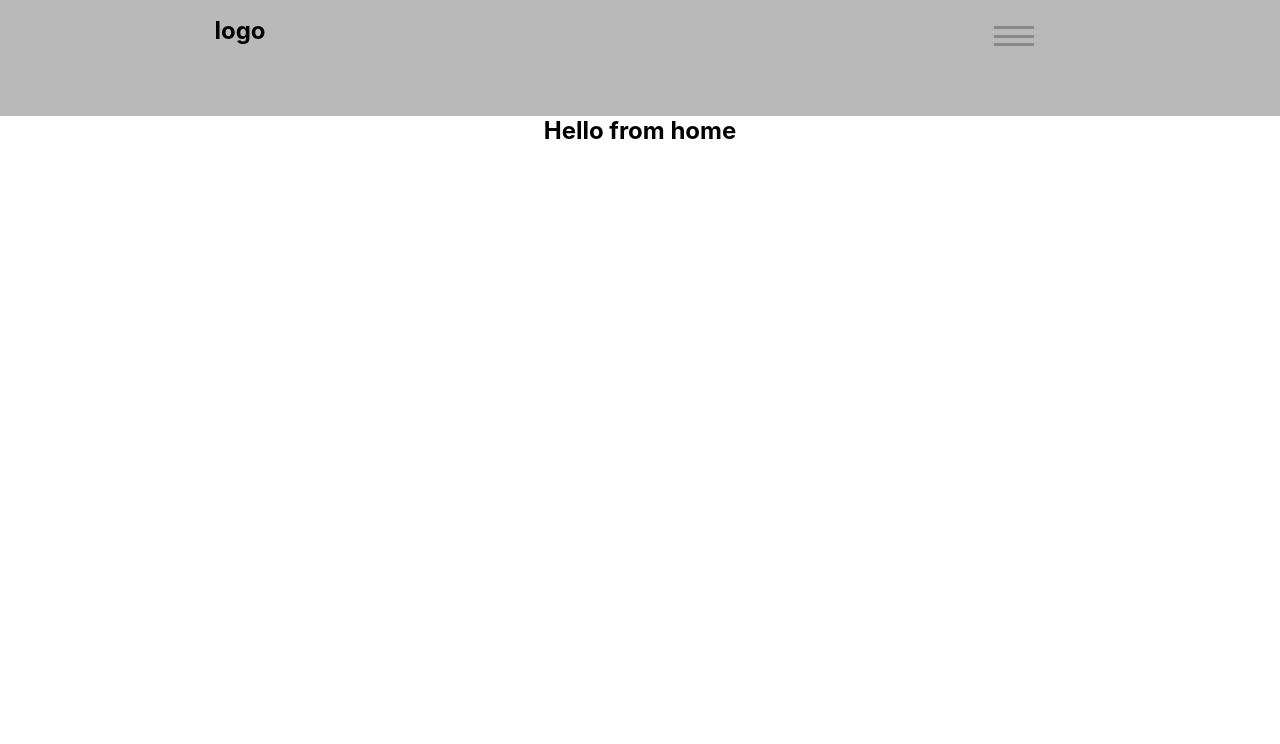
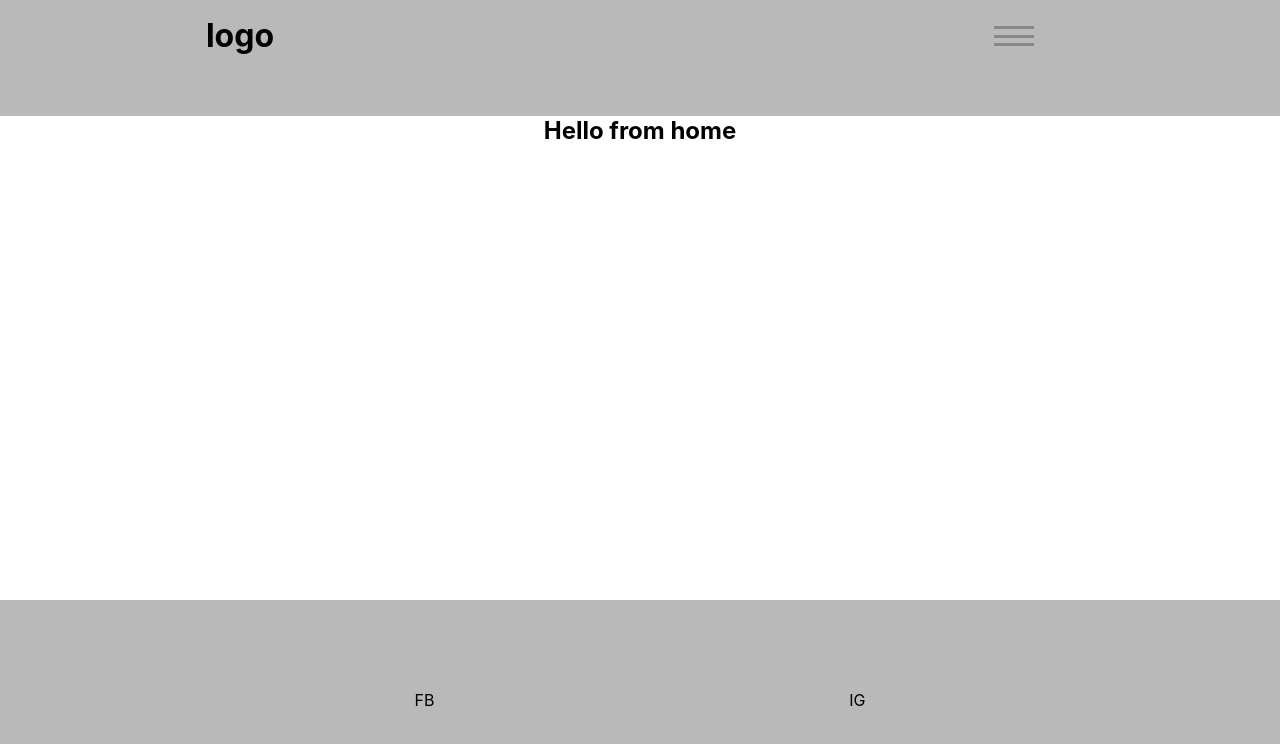
Before and after one commit to jfbarahonag/vipegb-react, a React (Create React App) app: page / in a window 1280 px wide. Shown: the top 744 px of the page. Built offline with nearby package versions, Linux system fonts and the light colour scheme.

Commit message:
Footer component was implemented and added to the views

```diff
--- /dev/null
+++ b/src/components/footer/footer.css
@@ -0,0 +1,27 @@
+.footer {
+    background-color: rgba(128, 128, 128, 0.548);
+    min-height: 200px;
+    width: 100%;
+    display: flex;
+    align-items: center;
+    justify-content: center;
+    bottom: 1;
+    position: absolute;
+    bottom: 0;
+}
+
+.footer-navbar {
+    width: 100%;
+}
+
+.footer-navbar__list {
+    list-style-type: none;
+    display: flex;
+    justify-content: space-evenly;
+    width: 100%;
+}
+
+.footer-navbar__list-item > a {
+    color: #000000;
+    text-decoration: none;
+}
--- /dev/null
+++ b/src/components/footer/index.js
@@ -0,0 +1,31 @@
+import React from "react";
+
+import "./footer.css";
+
+function Footer({}) {
+  const links = [
+    {
+      title: "FB",
+      url: "/",
+    },
+    {
+      title: "IG",
+      url: "/",
+    },
+  ];
+  return (
+    <footer className="footer">
+      <nav className="footer-navbar">
+        <ul className="footer-navbar__list">
+          {links.map((link) => (
+            <li key={link.url} className="footer-navbar__list-item">
+              <a href={link.url}>{link.title}</a>
+            </li>
+          ))}
+        </ul>
+      </nav>
+    </footer>
+  );
+}
+
+export { Footer };
--- a/src/components/header/index.js
+++ b/src/components/header/index.js
@@ -35,7 +35,7 @@ function Header({ children }) {
   const [expanded, setExpanded] = useState(false)
 
   return (
-    <section className="header">
+    <header className="header">
       <div className="header-logo">
         <h1>logo</h1>
       </div>
@@ -51,7 +51,7 @@ function Header({ children }) {
           ))}
         </ul>
       </nav>
-    </section>
+    </header>
   );
 }
 
--- a/src/views/about/index.js
+++ b/src/views/about/index.js
@@ -1,10 +1,12 @@
 import { Header } from "../../components/header";
+import { Footer } from "../../components/footer";
 
 function About() {
   return (
     <main>
       <Header />
       <h2>Hello from About</h2>
+      <Footer />
     </main>
   )
 }
--- a/src/views/categories/index.js
+++ b/src/views/categories/index.js
@@ -1,10 +1,12 @@
 import { Header } from "../../components/header";
+import { Footer } from "../../components/footer";
 
 function Categories() {
     return (
         <main>
             <Header />
             <h2>Hello from categories</h2>
+            <Footer />
         </main>
      );
 }
--- a/src/views/contact/index.js
+++ b/src/views/contact/index.js
@@ -1,10 +1,12 @@
 import { Header } from "../../components/header";
+import { Footer } from "../../components/footer";
 
 function Contact() {
   return (
     <main>
       <Header />
       <h2>Hello from contact</h2>
+      <Footer />
     </main>
   )
 }
--- a/src/views/home/index.js
+++ b/src/views/home/index.js
@@ -1,10 +1,12 @@
 import { Header } from "../../components/header";
+import { Footer } from "../../components/footer";
 
 function Home() {
   return (
     <div>
       <Header />
       <h2>Hello from home</h2>
+      <Footer />
     </div>
   );
 }
```
